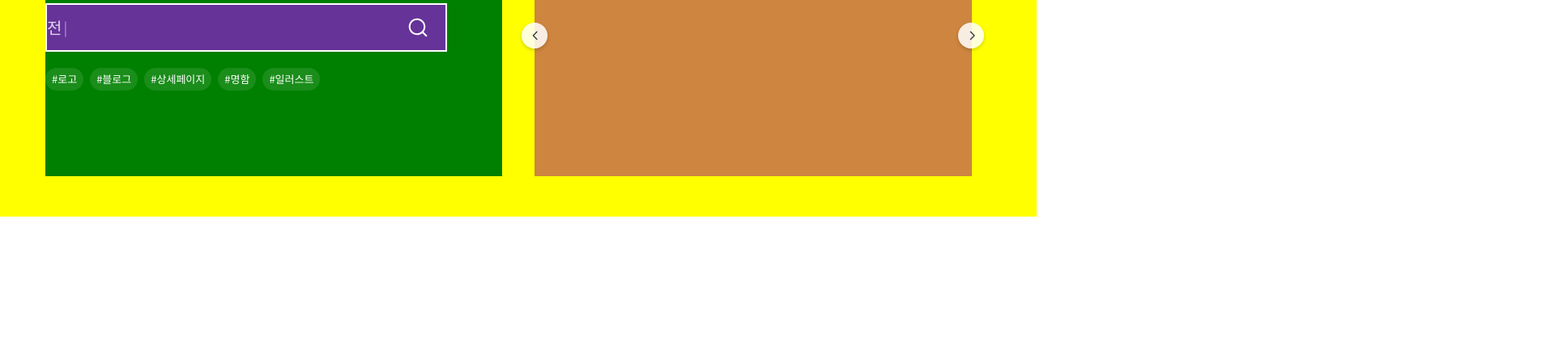
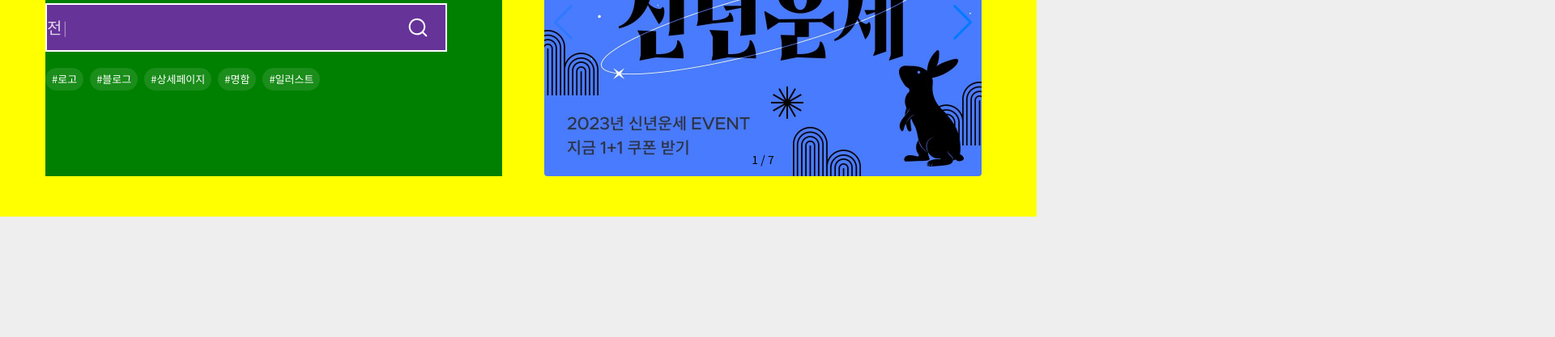
Before and after one commit to mimihwa/project02, a plain HTML site: page index.html in a window 1280 px wide. Shown: the part 383-800 px from the top of the page at 81% size, 1920 px wide, since content can reach past the window. Drawn offline with nearby package versions, Linux system fonts and the light colour scheme.

Commit message:
230106 class

```diff
--- /dev/null
+++ b/Imgresize.html
@@ -0,0 +1,40 @@
+<!DOCTYPE html>
+<html lang="en">
+<head>
+    <meta charset="UTF-8">
+    <meta http-equiv="X-UA-Compatible" content="IE=edge">
+    <meta name="viewport" content="width=device-width, initial-scale=1.0">
+    <title>Document</title>
+    <style>
+        *{margin:0 ; padding: 0;}
+        header{width: 100%; height: 100px; background: yellow;}
+        #main{width: 100%; height: 800px; background: green;position: relative;}
+        .content{position: relative; width: 100%; height: 100%; overflow: hidden;}
+        .content img{position: absolute; width: 100%;  top: 0; left: 0}
+        #footer{width: 100%; height: 200px; background: #000;}
+    </style>
+    <script src="https://code.jquery.com/jquery-2.2.4.min.js"></script>
+</head>
+<body>
+    <div id="wrap">
+        <header></header>
+        <main id="main">
+            <div class="content">
+                <img src="./templt_channel_img07.jpg" alt="">
+                <img src="./templt_channel_img08.jpg" alt="">
+            </div>
+        </main>
+        <footer id="footer"></footer>
+    </div>
+
+    <script>
+        $(window).resize(function(){
+            var boxWidth = $('img').width();
+            console.log(boxWidth)
+            if(boxWidth < 1920){
+                $('#main').height(boxWidth*0.56);
+            }
+            });
+    </script>
+</body>
+</html>
--- a/css/style.scss
+++ b/css/style.scss
@@ -429,43 +429,37 @@ button, input{border: none; outline: none;}
                 }
             }
         }
-        .slideImg{
+        .swiper {
+            width: 100%;
+            height: 100%;
             max-width: 540px;
             max-height: 380px;
-            background: peru;
+            border-radius: 4px;
             position: relative;
-            .slideList{
-                height: 380px;
-                border-radius: 4px;
-                display: block;
-                position: relative;
-                /* overflow: hidden; */
-               .slideTrack{
-                width: 11340px;
+            .swiper-slide{
+                width: 100%;
                 height: 100%;
-                opacity: 1;
-                position: relative;
+                text-align: center;
+                font-size: 18px;
+                background: #fff;
+                /* Center slide text vertically */
+                display: -webkit-box;
+                display: -ms-flexbox;
+                display: -webkit-flex;
                 display: flex;
+                -webkit-box-pack: center;
+                -ms-flex-pack: center;
+                -webkit-justify-content: center;
+                justify-content: center;
+                -webkit-box-align: center;
+                -ms-flex-align: center;
+                -webkit-align-items: center;
+                align-items: center;
+                background-size: cover !important;
+                background-position: center center !important;
+            }
 
-                    li{
-                        max-width: 540px;
-                        max-height: 380px;
-                        display: inline-block;
-                        a{
-                            width: 100%;
-                            height: 100%;
-
-                            img{
-                                max-width: 540px;
-
-                            }
-                        }
-                    }
-               }
-            }
-            .slideNum{
-
-            }
+        }
             button{
                 cursor: pointer;
                 position: absolute;
@@ -496,8 +490,6 @@ button, input{border: none; outline: none;}
             }
 
 
-        }
-
     }
 }
 
@@ -506,3 +498,19 @@ button, input{border: none; outline: none;}
       opacity: 0;
     }
   };
+
+
+  html,
+      body {
+        position: relative;
+        height: 100%;
+      }
+
+      body {
+        background: #eee;
+        font-family: Helvetica Neue, Helvetica, Arial, sans-serif;
+        font-size: 14px;
+        color: #000;
+        margin: 0;
+        padding: 0;
+      }
--- a/index.html
+++ b/index.html
@@ -14,13 +14,12 @@
 	<meta name='Robots' content='index,follow'>
 
     <link rel="stylesheet" href="./css/reset.css">
-    <link rel="stylesheet" href="https://cdn.jsdelivr.net/npm/swiper/swiper-bundle.min.css"
-    />
+    <link rel="stylesheet" href="https://cdn.jsdelivr.net/npm/swiper@8/swiper-bundle.min.css"/>
     <link rel="stylesheet" href="./css/style.css">
     <link rel="stylesheet" href="./css/reponsive.css">
 
     <script src="https://code.jquery.com/jquery-2.2.4.min.js"></script>
-
+    <script src="https://cdn.jsdelivr.net/npm/swiper/swiper-bundle.min.js"></script>
     <script src="./js/typed.js"></script>
     <script src="./js/script.js" defer></script>
 
@@ -799,7 +798,21 @@
                     <a href="javascript:;">#일러스트</a>
                 </div>
             </div>
-            <div class="slideImg">
+            <div class="swiper mySwiper ">
+                <div class="swiper-wrapper slideList">
+                    <div class="swiper-slide slide1" style="background: url(./img/slideImg1.jpeg) 100% 100%;" ></div>
+                    <div class="swiper-slide slide2" style="background: url(./img/slideImg2.png) 100% 100%;"></div>
+                    <div class="swiper-slide slide3" style="background: url(./img/slideImg3.png) 100% 100%;"></div>
+                    <div class="swiper-slide slide4" style="background: url(./img/slideImg4.png) 100% 100%;"></div>
+                    <div class="swiper-slide slide5" style="background: url(./img/slideImg5.jpeg) 100% 100%;"></div>
+                    <div class="swiper-slide slide6" style="background: url(./img/slideImg6.png) 100% 100%;"></div>
+                    <div class="swiper-slide slide7" style="background: url(./img/slideImg7.jpeg) 100% 100%;"></div>
+                </div>
+                <div class="swiper-button-next"></div>
+                <div class="swiper-button-prev"></div>
+                <div class="swiper-pagination"></div>
+            </div>
+            <!-- <div class="slideImg">
                 <div class="slideList">
                     <ul class="slideTrack">
                         <li>
@@ -809,7 +822,6 @@
                         </li>
                     </ul>
                     <div class="slideNum">
-
                     </div>
                 </div>
                 <button class="prev">
@@ -818,9 +830,12 @@
                 <button class="next">
                     <svg width="16" height="16" viewBox="0 0 24 24" fill="currentColor" aria-hidden="true" focusable="false" preserveAspectRatio="xMidYMid meet" class="css-7kp13n e181xm9y0"><path xmlns="http://www.w3.org/2000/svg" d="M9.41421356,12 L15.7071068,5.70710678 C16.0976311,5.31658249 16.0976311,4.68341751 15.7071068,4.29289322 C15.3165825,3.90236893 14.6834175,3.90236893 14.2928932,4.29289322 L7.29289322,11.2928932 C6.90236893,11.6834175 6.90236893,12.3165825 7.29289322,12.7071068 L14.2928932,19.7071068 C14.6834175,20.0976311 15.3165825,20.0976311 15.7071068,19.7071068 C16.0976311,19.3165825 16.0976311,18.6834175 15.7071068,18.2928932 L9.41421356,12 Z" transform="translate(13 , 13) scale(-1, 1) translate(-13, -13) "></path></svg>
                 </button>
-            </div>
+            </div> -->
+
+
         </div>
     </div>
+
     <footer id="footer"></footer>
 </body>
 </html>
--- a/js/script.js
+++ b/js/script.js
@@ -96,7 +96,7 @@ $('#typed').typed({
 });
 
 //section1(슬라이드)
-/* var swiper = new Swiper(".mySwiper", {
+var swiper = new Swiper(".mySwiper", {
     pagination: {
       el: ".swiper-pagination",
       type: "fraction",
@@ -105,4 +105,6 @@ $('#typed').typed({
       nextEl: ".swiper-button-next",
       prevEl: ".swiper-button-prev",
     },
-  }); */
+  });
+
+  $('.swiper-wrapper>.slide1').css("background-image","url(./img/slideImg1.jpeg)");
```
Also changed, not shown: css/style.css, 1 other file.
